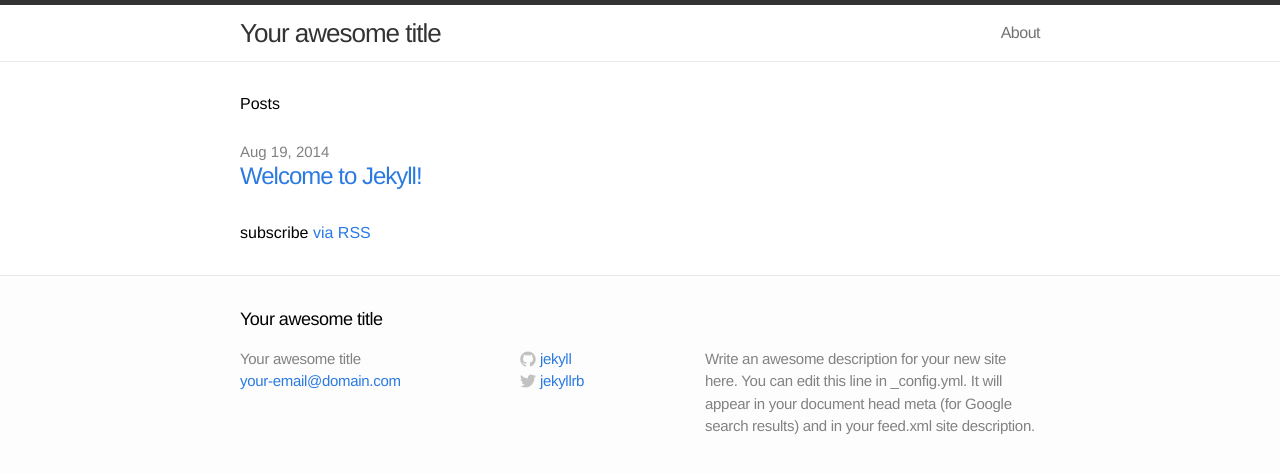
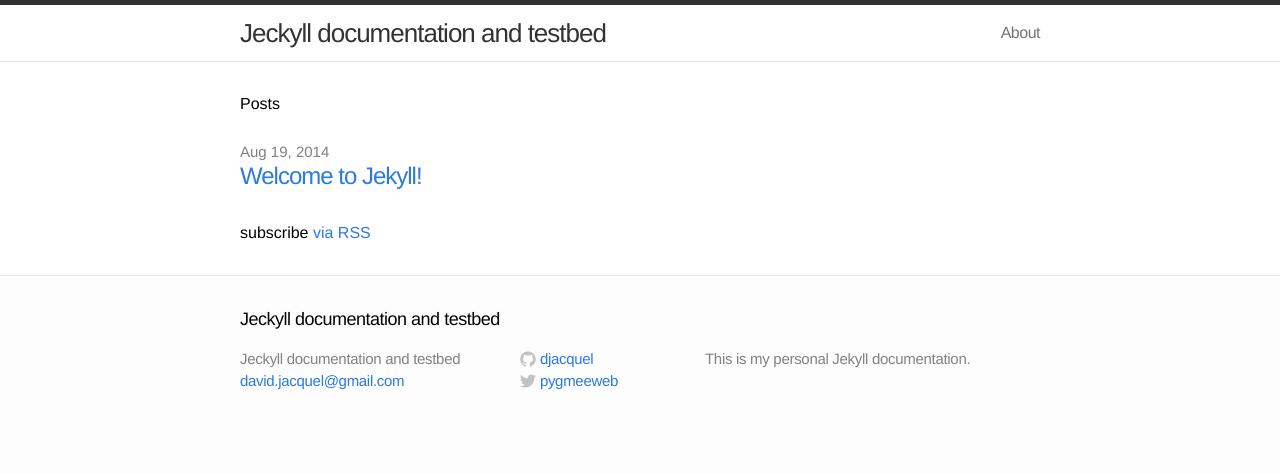
Before and after one commit to djacquel/JekyllDoc, a Jekyll site: the page built from index.html, in a window 1280 px wide. Shown: the top 474 px of the page. Built offline with Jekyll 4.4.1, drawn with Linux system fonts in a browser that asks for light colours.

Commit message:
config + config dev

```diff
--- a/_config.yml
+++ b/_config.yml
@@ -1,11 +1,14 @@
 # Site settings
-title: Your awesome title
-email: your-email@domain.com
-description: "Write an awesome description for your new site here. You can edit this line in _config.yml. It will appear in your document head meta (for Google search results) and in your feed.xml site description."
-baseurl: ""
-url: "http://yourdomain.com"
-twitter_username: jekyllrb
-github_username:  jekyll
+title: Jeckyll documentation and testbed
+email: david.jacquel@gmail.com
+
+description: "This is my personal Jekyll documentation."
+
+baseurl: "/JekyllDoc"
+url: "http://pygmeeweb.com"
+
+twitter_username: pygmeeweb
+github_username:  djacquel
 
 # Build settings
 markdown: kramdown
--- /dev/null
+++ b/_config_dev.yml
@@ -0,0 +1,4 @@
+# local config
+# use with : jekyll build --config _config.yml,_config_dev.yml
+baseurl: "/jekyll/doc/_site"
+url: "http://test.dev"
```
